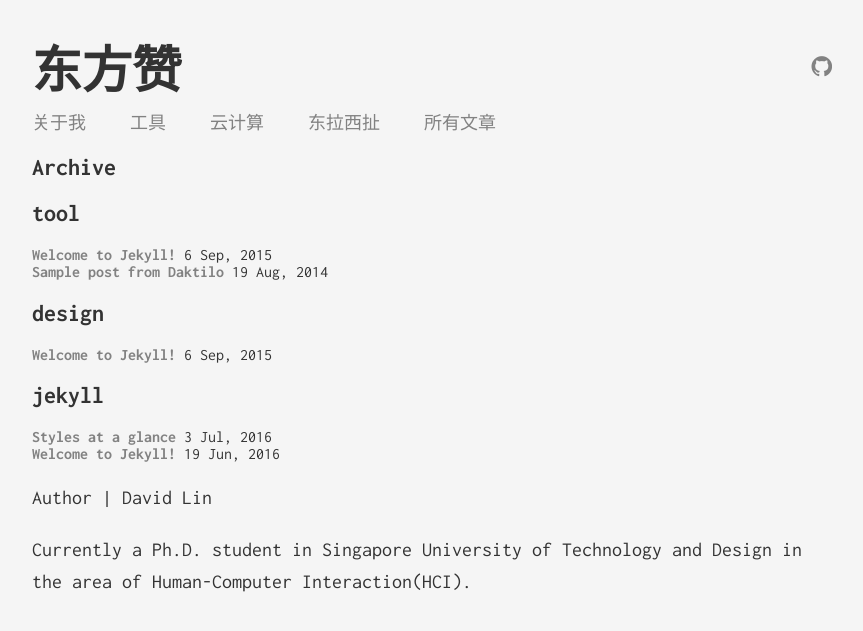
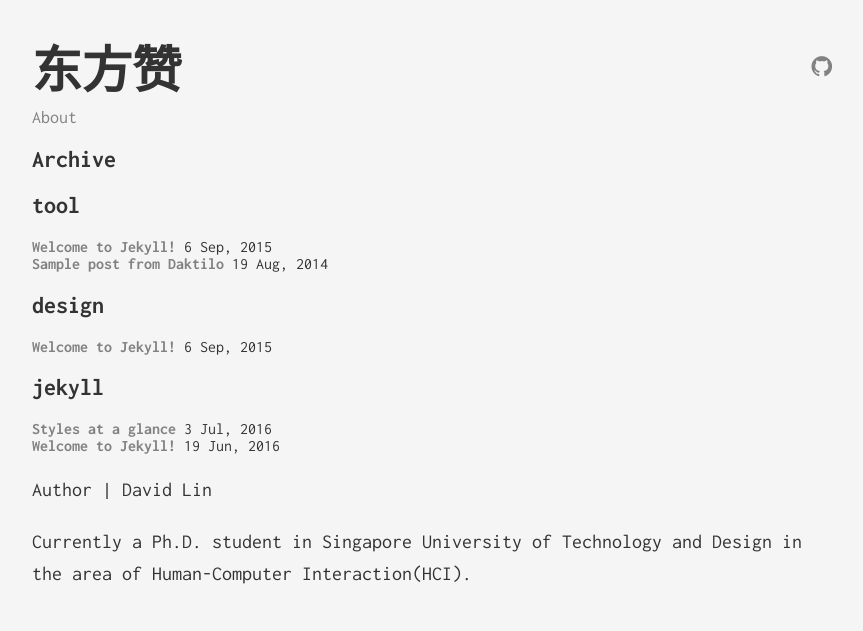
Before and after one commit to dongfangzan/dongfangzan.github.io, a Jekyll site: the page built from archive.html, in a window 1280 px wide. Shown: the top 631 px of the page, without its empty margins (208-1071 px from the left). Built offline with Jekyll 4.4.1, drawn with Linux system fonts in a browser that asks for light colours.

Commit message:
去掉没用的东西，专注文章

```diff
--- a/_includes/header.html
+++ b/_includes/header.html
@@ -3,11 +3,7 @@
         <a href="/" class="logo">{{ site.title }}</a>
 
         <ul class="menu">
-            <li class="menu__entry"><a href="{{ '/about' | prepend: site.baseurl }}">关于我</a></li>
-            <li class="menu__entry"><a href="{{ '/categories/tools' | prepend: site.baseurl }}">工具</a></li>
-            <li class="menu__entry"><a href="{{ '/categories/cloud' | prepend: site.baseurl }}">云计算</a></li>
-            <li class="menu__entry"><a href="{{ '/categories/drama' | prepend: site.baseurl }}">东拉西扯</a></li>
-            <li class="menu__entry"><a href="{{ '/' | prepend: site.baseurl }}">所有文章</a></li>
+            <li class="menu__entry"><a href="{{ '/about' | prepend: site.baseurl }}">About</a></li>
         </ul>
     </div>
 
```
